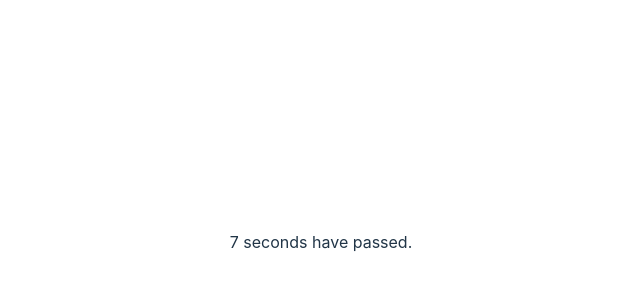
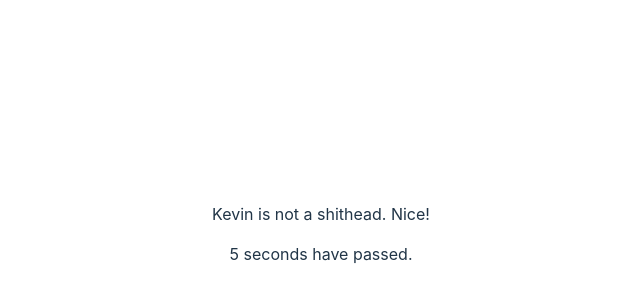
Before and after one commit to Kbouti/reactSandbox, a React (Vite) app: page / in a window 1280 px wide. Shown: the part 158-458 px from the top of the page, without its empty margins (319-959 px from the left). Built offline with nearby package versions, Linux system fonts and the light colour scheme.

Commit message:
Create working shithead function

```diff
--- a/src/main.jsx
+++ b/src/main.jsx
@@ -2,9 +2,38 @@ import React from 'react'
 import ReactDOM from 'react-dom/client'
 import App from './App.jsx'
 import './index.css'
+import { useState, useEffect } from "react";
+
+
+const kevin = {
+  name:"Kevin",
+  isShithead: false,
+}
+
+const bikeThief = {
+  name: "Jerry",
+  "isShithead": true,
+}
+
+
+function Shithead({person}) {
+  if (person.isShithead){
+    return (
+      <div>{person.name} is a shithead.</div>
+    )
+  } else {
+    return (
+      <div>{person.name} is not a shithead. Nice!</div>
+    )
+  }
+}
+
+
+
 
 ReactDOM.createRoot(document.getElementById('root')).render(
   <React.StrictMode>
+    <Shithead person =  {kevin}/>
     <App />
   </React.StrictMode>,
 )
```
